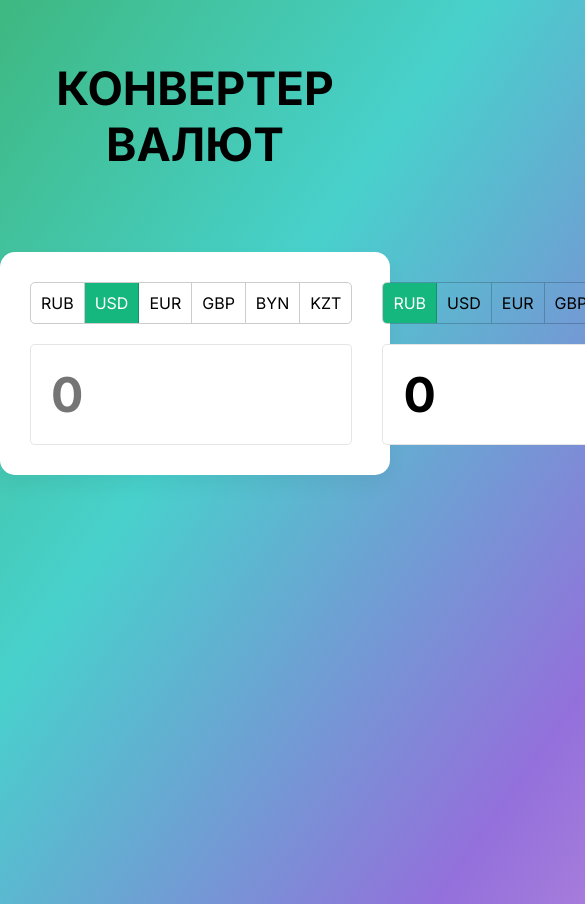
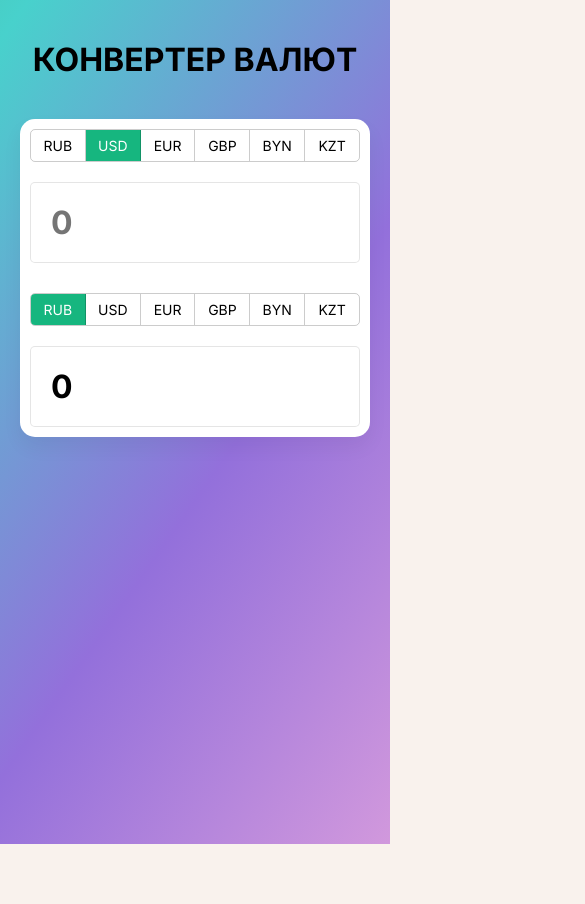
Before and after one commit to glazachevand/react-currency-converter, a React (Create React App) app: page / in a window 390 px wide. Shown: the top 904 px of the page, 585 px wide, since content can reach past the window. After the commit the page ends 844 px from the top, so only its background shows below. Built offline with nearby package versions, Linux system fonts and the light colour scheme; no server answers.

Commit message:
adaptive

```diff
--- a/public/index.html
+++ b/public/index.html
@@ -1,17 +1,19 @@
 <!DOCTYPE html>
-<html lang="en">
+<html lang="ru">
+
 <head>
-    <meta charset="utf-8" />
-    <link rel="icon" href="%PUBLIC_URL%/favicon.ico" />
-    <meta name="viewport" content="width=device-width, initial-scale=1" />
-    <meta name="theme-color" content="#000000" />
-    <meta name="description" content="Web site created using create-react-app" />
-    <link rel="apple-touch-icon" href="%PUBLIC_URL%/logo192.png" />
-    <link rel="manifest" href="%PUBLIC_URL%/manifest.json" />
-    <title>Currency convertor</title>
+  <meta charset="utf-8">
+  <link rel="icon" href="./favicon.ico">
+  <meta name="viewport" content="width=device-width, initial-scale=1">
+  <meta name="description" content="Web site created using create-react-app">
+  <link rel="apple-touch-icon" href="%PUBLIC_URL%/logo192.png">
+  <link rel="manifest" href="%PUBLIC_URL%/manifest.json">
+  <title>Конвертер валют</title>
 </head>
+
 <body>
   <noscript>You need to enable JavaScript to run this app.</noscript>
   <div id="root"></div>
 </body>
+
 </html>
--- a/src/index.css
+++ /dev/null
@@ -1,40 +0,0 @@
-body {
-  margin: 0;
-  padding: 0;
-  font-family: -apple-system, BlinkMacSystemFont, 'Segoe UI', 'Roboto', 'Oxygen', 'Ubuntu',
-    'Cantarell', 'Fira Sans', 'Droid Sans', 'Helvetica Neue', sans-serif;
-  -webkit-font-smoothing: antialiased;
-  -moz-osx-font-smoothing: grayscale;
-  background-image: linear-gradient(
-    125deg,
-    #1e90ff,
-    #008080,
-    #3cb371,
-    #48d1cc,
-    #9370db,
-    #dda0dd,
-    #ba55d3,
-    #b22222
-  );
-  background-size: 400% 400%;
-  animation: bganimation 40s linear infinite;
-
-  height: 100vh;
-  overflow: hidden;
-}
-
-@keyframes bganimation {
-  0% {
-    background-position: 0% 50%;
-  }
-  50% {
-    background-position: 100% 50%;
-  }
-  100% {
-    background-position: 0% 50%;
-  }
-}
-
-code {
-  font-family: source-code-pro, Menlo, Monaco, Consolas, 'Courier New', monospace;
-}
--- a/src/index.scss
+++ b/src/index.scss
@@ -1,8 +1,4 @@
 @import url("https://fonts.googleapis.com/css2?family=Inter:wght@400;500;600;700;800;900&display=swap");
-
-body {
-  background-color: #f9f2ed;
-}
 
 * {
   font-family: "Inter", system-ui !important;
@@ -10,55 +6,103 @@ body {
   user-select: none;
 }
 
+code {
+  font-family: source-code-pro, Menlo, Monaco, Consolas, "Courier New", monospace;
+}
+
+body {
+  margin: 0;
+  padding: 0;
+  font-family: -apple-system, BlinkMacSystemFont, "Segoe UI", "Roboto", "Oxygen", "Ubuntu", "Cantarell", "Fira Sans",
+    "Droid Sans", "Helvetica Neue", sans-serif;
+  -webkit-font-smoothing: antialiased;
+  -moz-osx-font-smoothing: grayscale;
+  font-size: 14px;
+  background-color: #f9f2ed;
+  background-image: linear-gradient(125deg, #1e90ff, #008080, #3cb371, #48d1cc, #9370db, #dda0dd, #ba55d3, #b22222);
+  background-size: 500% 500%;
+  overflow: auto;
+  animation: bganimation 20s linear infinite;
+}
+
+@keyframes bganimation {
+  0% {
+    background-position: 0% 50%;
+  }
+  50% {
+    background-position: 100% 50%;
+  }
+  100% {
+    background-position: 0% 50%;
+  }
+}
+
 .title {
   margin: 60px auto;
   text-align: center;
+  font-size: 46px;
   text-transform: uppercase;
-  font-size: 46px;
+  @media (max-width: 767px) {
+    margin: 40px auto;
+    font-size: 32px;
+  }
 }
 
 .row {
   display: grid;
   grid-template-columns: 1fr 1fr;
-  grid-column-gap: 30px;
-  max-width: 800px;
+  grid-gap: 30px;
   margin: 80px auto;
+  padding: 30px;
+  width: 700px;
+  @media (max-width: 767px) {
+    grid-template-columns: 1fr;
+    margin: 40px auto;
+    padding: 10px;
+    width: 350px;
+  }
+
   background-color: #fff;
-  padding: 30px;
   box-shadow: 0 10px 20px rgba(0, 0, 0, 0.05);
   border-radius: 15px;
 }
 
 .block {
   input {
+    padding: 20px 20px;
+    margin-top: 20px;
+    width: 100%;
     border: 1px solid rgba(0, 0, 0, 0.1);
+    border-radius: 5px;
+    outline: none;
     font-size: 3rem;
+    @media (max-width: 767px) {
+      font-size: 2rem;
+    }
     font-weight: bold;
-    padding: 20px 20px;
     letter-spacing: 1.3px;
-    outline: none;
-    margin-top: 20px;
-    border-radius: 5px;
-    width: 100%;
   }
 }
 
 .currencies {
   display: flex;
-  list-style: none;
   padding: 0;
   margin: 0;
   border: 1px solid rgba(0, 0, 0, 0.2);
   border-radius: 5px;
-  overflow: hidden;
+  overflow: auto;
+  list-style: none;
 
   li {
-    display: inline-flex;
+    flex: 1;
     padding: 10px 10px;
+    @media (max-width: 767px) {
+      padding: 7px 7px;
+      font-size: 14px;
+    }
+    text-align: center;
     border-right: 1px solid rgba(0, 0, 0, 0.2);
     cursor: pointer;
-    justify-content: center;
-    flex: 1;
 
     &:hover {
       background-color: rgba(0, 0, 0, 0.1);
@@ -69,20 +113,12 @@ body {
     }
 
     &.active {
+      color: #fff;
       background-color: #16b67f;
-      color: #fff;
     }
 
     &:last-of-type {
-      display: inline-flex;
-      align-items: center;
-      flex: 0 0 50px;
       border-right: 0;
-
-      svg {
-        width: 16px;
-        height: 16px;
-      }
     }
   }
 }
--- a/src/index.tsx
+++ b/src/index.tsx
@@ -1,6 +1,5 @@
 import React from 'react';
 import ReactDOM from 'react-dom/client';
-import './index.css';
 import App from './App';
 
 const root = ReactDOM.createRoot(document.getElementById('root') as HTMLElement);
```
Lines whose indentation alone changed are shown as unchanged.
